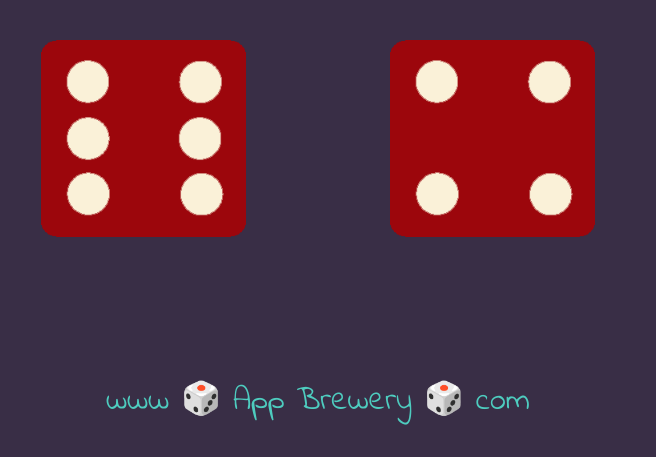
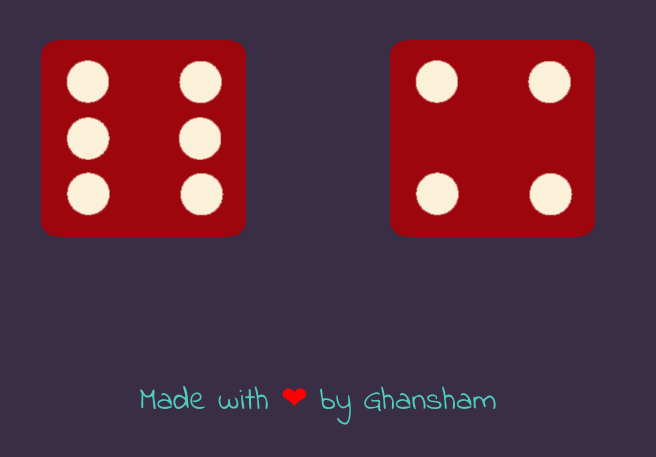
Before and after one commit to salunkhegr1712/Web-Development, a plain HTML site: page Dice Game/index.html in a window 1280 px wide. Shown: the part 525-982 px from the top of the page, without its empty margins (322-978 px from the left). Drawn offline with Linux system fonts and the light colour scheme.

Commit message:
Dice Game-updated

```diff
--- a/Dice Game/css/styles.css
+++ b/Dice Game/css/styles.css
@@ -37,3 +37,8 @@ footer {
   font-family: 'Indie Flower', cursive;
 
 }
+span {
+  color: red;
+  font-family: sans-serif;
+  font-size: 2rem;
+}
--- a/Dice Game/index.html
+++ b/Dice Game/index.html
@@ -28,7 +28,7 @@
   </div>
   <footer>
 
-    <p>www 🎲 App Brewery 🎲 com</p>
+    <p>Made with <span>&#10084;</span> by Ghansham</p>
 
   </footer>
 
```
Also changed, not shown: Dice Game/js/behaviour.js (+7 -0 lines).
